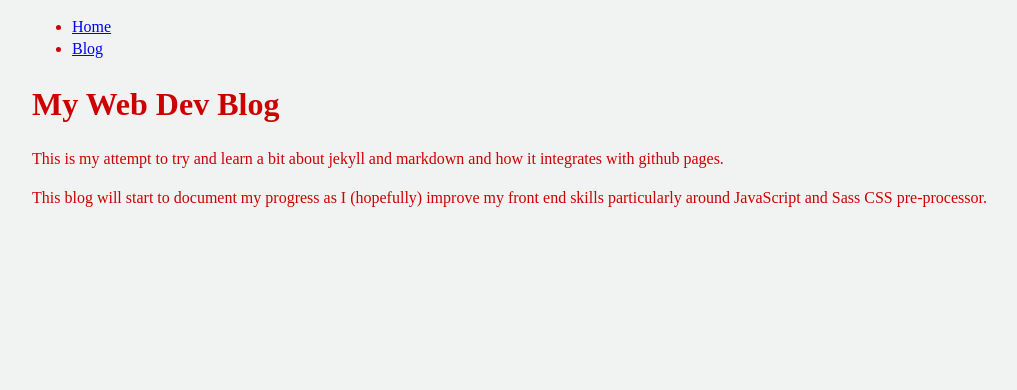
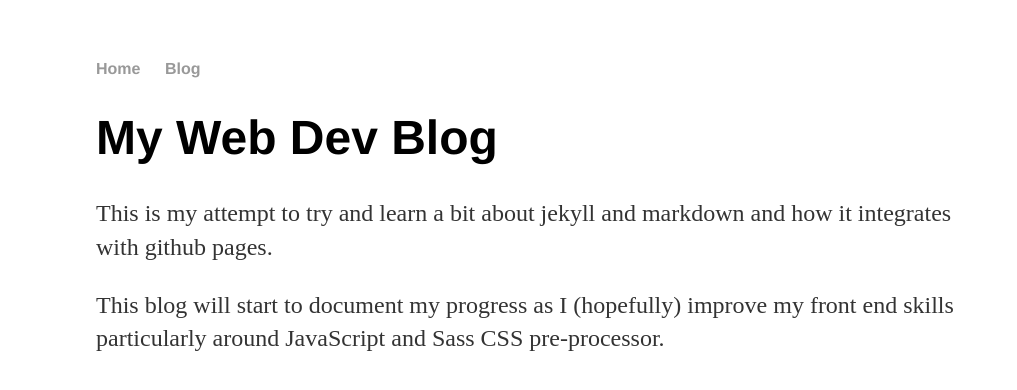
Before and after one commit to cguttweb/cguttweb.github.io, a Jekyll site: the page built from index.html, in a window 1280 px wide. Shown: the top 390 px of the page, without its empty margins (96-1113 px from the left). Built offline with Jekyll 4.4.1, drawn with Linux system fonts in a browser that asks for light colours.

Commit message:
amended css[F

```diff
--- a/_layouts/default.html
+++ b/_layouts/default.html
@@ -2,7 +2,7 @@
 	<html>
 		<head>
 			<title>{{ page.title }}</title>
-			<link rel="stylesheet" type="text/css" href="/css/blog.css">
+			<link rel="stylesheet" type="text/css" href="/css/main.css">
 		</head>
 		<body>
 			<nav>
```
